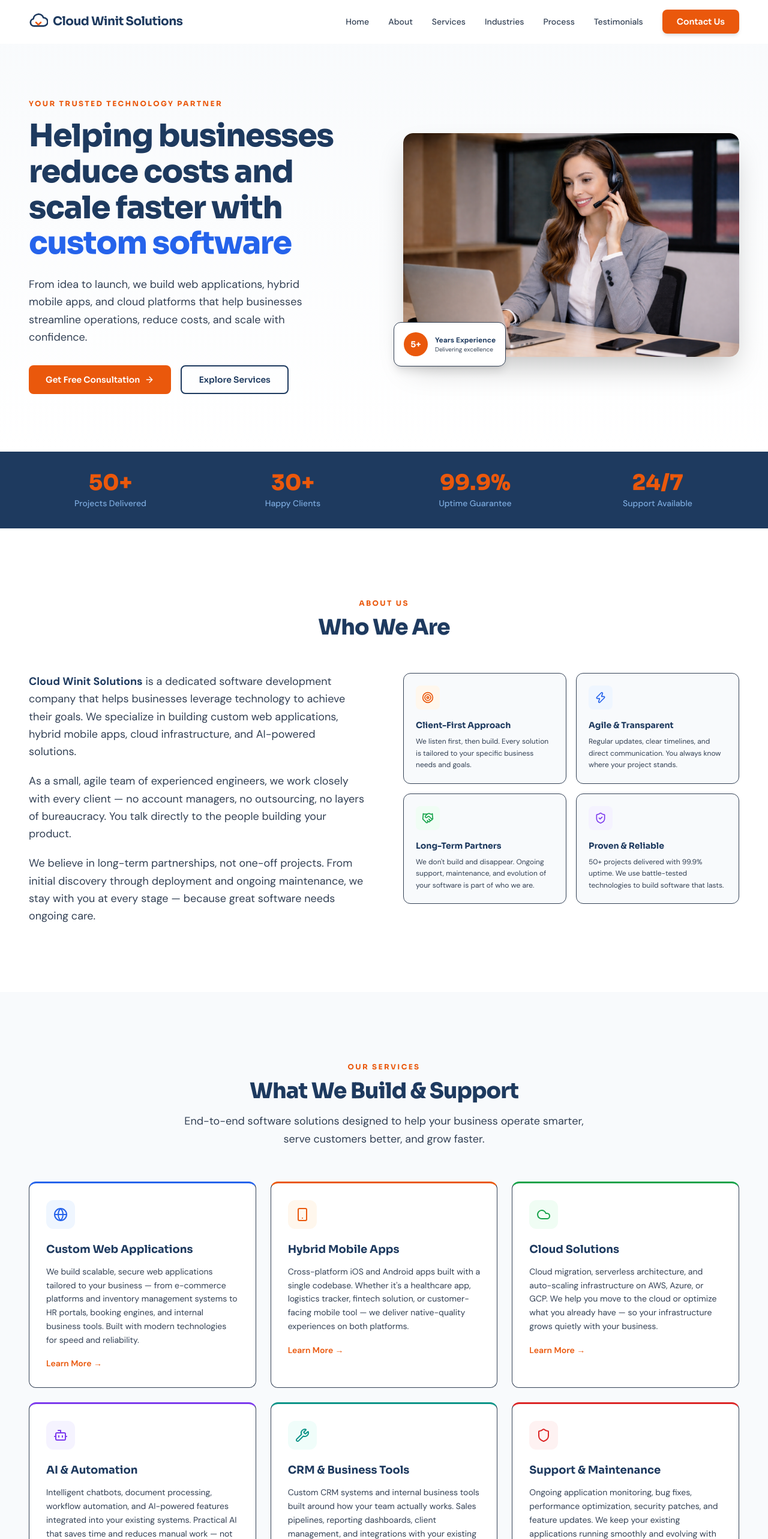
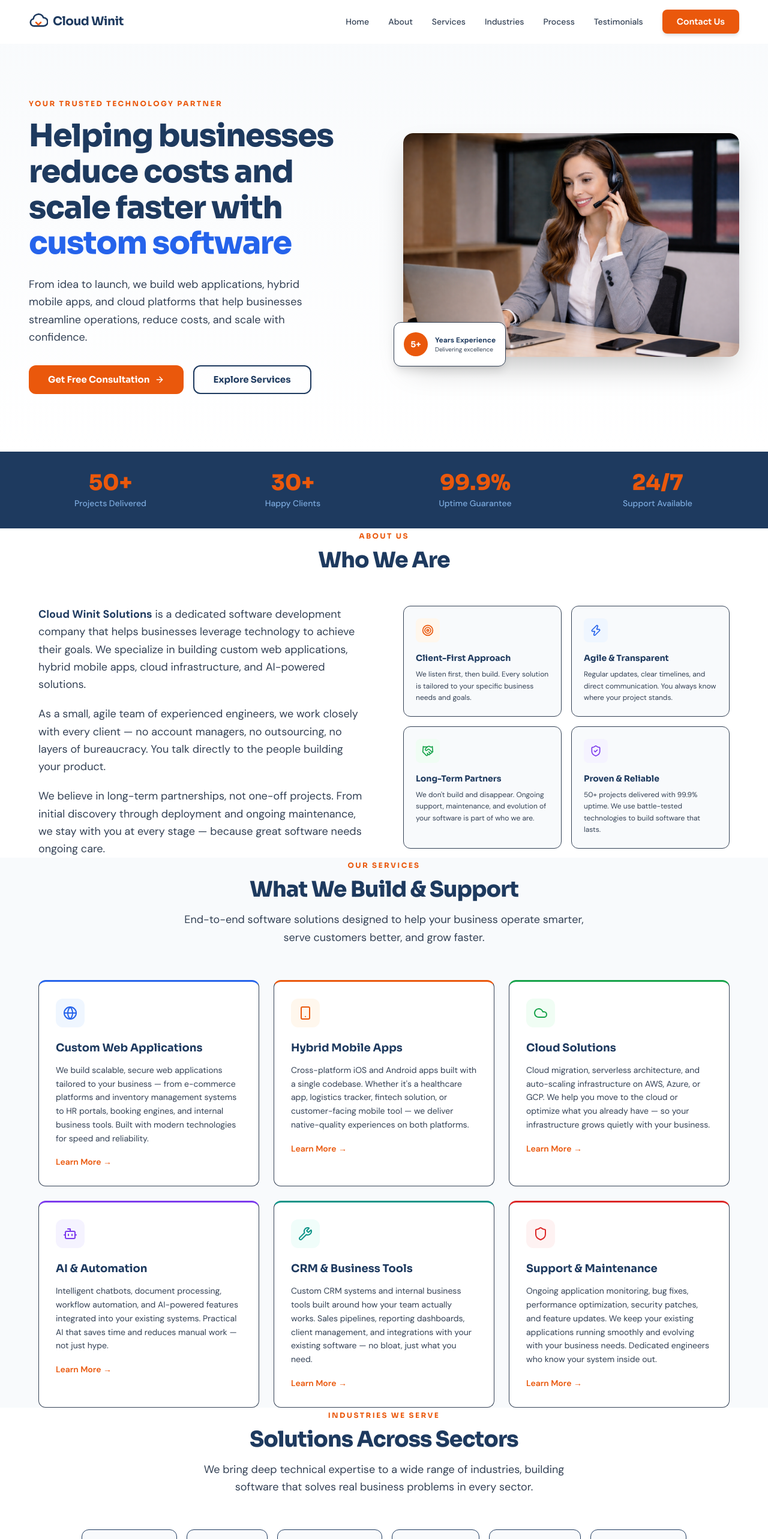
Before and after one commit to kasyap1234/showcase, a Next.js app: page / in a window 1280 px wide. Shown: the top 2566 px of the page at 60% size. Built offline with nearby package versions, Linux system fonts and the light colour scheme.

Commit message:
feat: redesign mobile navigation drawer and standardize responsive layout spacing across all sections

```diff
--- a/src/app/globals.css
+++ b/src/app/globals.css
@@ -24,6 +24,10 @@
   --color-gray-900: #0f172a;
   --color-white: #ffffff;
 
+  /* Spacing */
+  --section-py: clamp(4rem, 10vw, 7rem);
+  --container-px: clamp(1.5rem, 5vw, 4rem);
+
   /* Animations */
   --animate-fade-up: fade-up 0.7s cubic-bezier(0.16, 1, 0.3, 1) forwards;
 
@@ -37,6 +41,30 @@
       transform: translateY(0);
     }
   }
+
+  @keyframes mesh-pulse {
+    0% { transform: translate(0, 0) scale(1); }
+    33% { transform: translate(2%, 2%) scale(1.1); }
+    66% { transform: translate(-2%, 1%) scale(0.9); }
+    100% { transform: translate(0, 0) scale(1); }
+  }
+}
+
+@utility mesh-bg {
+  position: absolute;
+  top: -50%;
+  left: -50%;
+  width: 200%;
+  height: 200%;
+  background-image:
+    radial-gradient(circle at 70% 30%, var(--color-blue-light) 0%, transparent 40%),
+    radial-gradient(circle at 30% 70%, var(--color-orange-light) 0%, transparent 40%),
+    radial-gradient(circle at 50% 50%, var(--color-navy-light) 0%, transparent 60%);
+  filter: blur(80px);
+  opacity: 0.15;
+  z-index: 0;
+  pointer-events: none;
+  animation: mesh-pulse 20s ease-in-out infinite alternate;
 }
 
 /* Base */
--- a/src/components/layout/Footer.tsx
+++ b/src/components/layout/Footer.tsx
@@ -3,7 +3,7 @@ import { Mail, Phone, MapPin, Link2, Globe, MessageCircle } from "lucide-react";
 export function Footer() {
   return (
     <footer style={{ backgroundColor: "var(--color-navy-dark)" }}>
-      <div className="max-w-7xl mx-auto px-6 sm:px-8 lg:px-12 pt-16 pb-8">
+      <div className="max-w-7xl mx-auto px-[var(--container-px)] pt-16 pb-8">
         <div className="grid grid-cols-1 md:grid-cols-2 lg:grid-cols-4 gap-12 mb-12">
           {/* Company Info */}
           <div className="lg:col-span-1">
--- a/src/components/layout/Navbar.tsx
+++ b/src/components/layout/Navbar.tsx
@@ -1,8 +1,8 @@
 "use client";
 
 import { useState, useEffect } from "react";
-import { motion } from "framer-motion";
-import { Menu, X } from "lucide-react";
+import { motion, AnimatePresence } from "framer-motion";
+import { Menu, X, ArrowRight, Github, Linkedin, Twitter } from "lucide-react";
 
 const navLinks = [
   { name: "Home", href: "/" },
@@ -40,16 +40,19 @@ export function Navbar() {
     >
       <div className="max-w-7xl mx-auto px-6 sm:px-8 lg:px-12 py-4">
         <div className="flex items-center justify-between">
-          <a href="/" className="flex items-center gap-2">
-            <svg width="32" height="32" viewBox="0 0 24 24" fill="none" xmlns="http://www.w3.org/2000/svg">
+          <a href="/" className="flex items-center gap-2 group">
+            <div className="relative">
+              <svg width="32" height="32" viewBox="0 0 24 24" fill="none" xmlns="http://www.w3.org/2000/svg" className="transition-transform duration-500 group-hover:rotate-[15deg]">
                 <path d="M18.5 17.5H6.5a4.5 4.5 0 0 1-.8-8.9 6.5 6.5 0 0 1 12.6-1.5 4.5 4.5 0 0 1 .2 10.4Z" stroke="var(--color-navy)" strokeWidth="2" strokeLinecap="round" strokeLinejoin="round"/>
                 <path d="M9 13L12 16L15 13" stroke="var(--color-orange)" strokeWidth="2" strokeLinecap="round" strokeLinejoin="round"/>
               </svg>
+            </div>
             <span
-              className="text-xl font-bold tracking-tight"
+              className="text-lg sm:text-xl font-bold tracking-tight"
               style={{ fontFamily: "var(--font-heading)", color: "var(--color-navy)" }}
             >
-              Cloud Winit Solutions
+              <span className="hidden xs:inline">Cloud Winit Solutions</span>
+              <span className="xs:hidden">Cloud Winit</span>
             </span>
           </a>
 
@@ -82,34 +85,73 @@ export function Navbar() {
           </button>
         </div>
 
+        <AnimatePresence>
           {mobileMenuOpen && (
+            <>
+              {/* Backdrop */}
               <motion.div
-            initial={{ opacity: 0, y: -10 }}
-            animate={{ opacity: 1, y: 0 }}
-            className="lg:hidden absolute top-full left-4 right-4 mt-2 p-4 sm:p-6 rounded-xl flex flex-col gap-2 bg-white border shadow-2xl"
-            style={{ borderColor: "var(--color-gray-200)" }}
+                initial={{ opacity: 0 }}
+                animate={{ opacity: 1 }}
+                exit={{ opacity: 0 }}
+                onClick={() => setMobileMenuOpen(false)}
+                className="fixed inset-0 bg-black/20 backdrop-blur-sm z-[-1] lg:hidden"
+              />
+
+              {/* Menu Content */}
+              <motion.div
+                initial={{ x: "100%" }}
+                animate={{ x: 0 }}
+                exit={{ x: "100%" }}
+                transition={{ type: "spring", damping: 25, stiffness: 200 }}
+                className="lg:hidden fixed top-0 right-0 bottom-0 w-[280px] sm:w-[320px] bg-white shadow-2xl z-[60] flex flex-col p-8 pt-24"
               >
-            {navLinks.map((link) => (
-              <a
+                <div className="flex flex-col gap-1">
+                  {navLinks.map((link, idx) => (
+                    <motion.a
                       key={link.name}
                       href={link.href}
-                className="py-3.5 px-4 rounded-lg text-[15px] font-medium transition-colors hover:bg-[var(--color-gray-50)] active:bg-[var(--color-gray-100)]"
-                style={{ color: "var(--color-gray-700)" }}
+                      initial={{ opacity: 0, x: 20 }}
+                      animate={{ opacity: 1, x: 0 }}
+                      transition={{ delay: 0.1 + idx * 0.05 }}
+                      className="group py-4 border-b border-gray-50 flex items-center justify-between text-lg font-semibold"
+                      style={{ color: "var(--color-navy)", fontFamily: "var(--font-heading)" }}
                       onClick={() => setMobileMenuOpen(false)}
                     >
                       {link.name}
-              </a>
+                      <ArrowRight size={18} className="opacity-0 -translate-x-2 transition-all group-hover:opacity-100 group-hover:translate-x-0 text-[var(--color-orange)]" />
+                    </motion.a>
                   ))}
+                </div>
+
+                <div className="mt-auto pt-8">
                   <a
                     href="/#contact"
-              className="mt-2 inline-flex h-12 items-center justify-center rounded-lg px-6 text-[15px] font-semibold text-white shadow-md active:opacity-90"
+                    className="w-full h-14 flex items-center justify-center rounded-xl text-white font-bold shadow-lg shadow-orange-500/20 active:scale-[0.98] transition-transform"
                     style={{ backgroundColor: "var(--color-orange)", fontFamily: "var(--font-heading)" }}
                     onClick={() => setMobileMenuOpen(false)}
                   >
                     Contact Us
                   </a>
+
+                  <div className="flex items-center justify-center gap-6 mt-8">
+                    {[Linkedin, Twitter, Github].map((Icon, i) => (
+                      <motion.a
+                        key={i}
+                        href="#"
+                        initial={{ opacity: 0, y: 10 }}
+                        animate={{ opacity: 1, y: 0 }}
+                        transition={{ delay: 0.5 + i * 0.1 }}
+                        className="w-10 h-10 rounded-full flex items-center justify-center bg-gray-50 text-[var(--color-navy)] transition-colors hover:bg-[var(--color-orange)] hover:text-white"
+                      >
+                        <Icon size={20} />
+                      </motion.a>
+                    ))}
+                  </div>
+                </div>
               </motion.div>
+            </>
           )}
+        </AnimatePresence>
       </div>
     </motion.header>
   );
--- a/src/components/sections/About.tsx
+++ b/src/components/sections/About.tsx
@@ -36,8 +36,8 @@ const differentiators = [
 
 export function About() {
   return (
-    <section className="py-16 md:py-28 relative" id="about" style={{ backgroundColor: "var(--color-white)" }}>
-      <div className="max-w-7xl mx-auto px-6 sm:px-8 lg:px-12">
+    <section className="relative overflow-hidden" id="about" style={{ backgroundColor: "var(--color-white)", paddingBlock: "var(--section-py)" }}>
+      <div className="max-w-7xl mx-auto px-[var(--container-px)]">
         {/* Section Header */}
         <div className="text-center mb-14">
           <motion.span
@@ -56,7 +56,11 @@ export function About() {
             viewport={{ once: true, margin: "-100px" }}
             transition={{ duration: 0.6, delay: 0.1 }}
             className="text-3xl md:text-4xl font-extrabold tracking-tight mb-4"
-            style={{ fontFamily: "var(--font-heading)", color: "var(--color-navy)" }}
+            style={{
+              fontFamily: "var(--font-heading)",
+              color: "var(--color-navy)",
+              fontSize: "clamp(1.875rem, 6vw, 2.25rem)"
+            }}
           >
             Who We Are
           </motion.h2>
--- a/src/components/sections/Hero.tsx
+++ b/src/components/sections/Hero.tsx
@@ -38,8 +38,11 @@ const stats = [
 export function Hero() {
   return (
     <section id="home" className="relative overflow-hidden">
+      {/* Mesh Background for Mobile */}
+      <div className="lg:hidden mesh-bg" />
+
       {/* Hero Content */}
-      <div className="relative z-10 pt-32 pb-16 md:pt-40 md:pb-24" style={{ background: "linear-gradient(180deg, var(--color-gray-50) 0%, var(--color-white) 100%)" }}>
+      <div className="relative z-10 pt-28 pb-16 md:pt-40 md:pb-24" style={{ background: "linear-gradient(180deg, var(--color-gray-50) 0%, var(--color-white) 100%)" }}>
         <div className="max-w-7xl mx-auto px-6 sm:px-8 lg:px-12">
           <div className="grid grid-cols-1 lg:grid-cols-2 gap-12 lg:gap-16 items-center min-h-[480px]">
             {/* Left Content */}
@@ -59,7 +62,11 @@ export function Hero() {
                 animate={{ opacity: 1, y: 0 }}
                 transition={{ duration: 0.7, delay: 0.1, ease: [0.16, 1, 0.3, 1] }}
                 className="text-4xl sm:text-5xl lg:text-[3.25rem] font-extrabold leading-[1.15] tracking-tight mb-6"
-                style={{ fontFamily: "var(--font-heading)", color: "var(--color-navy)" }}
+                style={{
+                  fontFamily: "var(--font-heading)",
+                  color: "var(--color-navy)",
+                  fontSize: "clamp(2.25rem, 8vw, 3.25rem)"
+                }}
               >
                 Helping businesses reduce costs and scale faster with{" "}
                 <span style={{ color: "var(--color-blue)" }}>custom software</span>
@@ -85,7 +92,7 @@ export function Hero() {
               >
                 <a
                   href="#contact"
-                  className="group inline-flex w-full sm:w-auto h-14 sm:h-12 items-center justify-center rounded-lg px-7 text-sm font-semibold text-white transition-all hover:shadow-lg"
+                  className="group inline-flex w-full sm:w-auto h-14 sm:h-12 items-center justify-center rounded-xl px-8 text-[15px] font-bold text-white transition-all hover:shadow-xl hover:scale-[1.02] active:scale-[0.98]"
                   style={{ backgroundColor: "var(--color-orange)", fontFamily: "var(--font-heading)" }}
                 >
                   Get Free Consultation
@@ -93,7 +100,7 @@ export function Hero() {
                 </a>
                 <a
                   href="/services"
-                  className="inline-flex w-full sm:w-auto h-14 sm:h-12 items-center justify-center rounded-lg px-7 text-sm font-semibold border-2 transition-all text-[var(--color-navy)] border-[var(--color-navy)] hover:bg-[var(--color-navy)] hover:text-white"
+                  className="inline-flex w-full sm:w-auto h-14 sm:h-12 items-center justify-center rounded-xl px-8 text-[15px] font-bold border-2 transition-all text-[var(--color-navy)] border-[var(--color-navy)] hover:bg-[var(--color-navy)] hover:text-white active:scale-[0.98]"
                   style={{ fontFamily: "var(--font-heading)" }}
                 >
                   Explore Services
--- a/src/components/sections/Industries.tsx
+++ b/src/components/sections/Industries.tsx
@@ -17,8 +17,8 @@ const industries = [
 
 export function Industries() {
   return (
-    <section id="industries" className="py-20 md:py-28 relative" style={{ backgroundColor: "var(--color-white)" }}>
-      <div className="max-w-7xl mx-auto px-6 sm:px-8 lg:px-12">
+    <section id="industries" className="relative" style={{ backgroundColor: "var(--color-white)", paddingBlock: "var(--section-py)" }}>
+      <div className="max-w-7xl mx-auto px-[var(--container-px)]">
         {/* Section Header */}
         <div className="text-center mb-14">
           <motion.span
@@ -37,7 +37,11 @@ export function Industries() {
             viewport={{ once: true, margin: "-100px" }}
             transition={{ duration: 0.6, delay: 0.1 }}
             className="text-3xl md:text-4xl font-extrabold tracking-tight mb-4"
-            style={{ fontFamily: "var(--font-heading)", color: "var(--color-navy)" }}
+            style={{
+              fontFamily: "var(--font-heading)",
+              color: "var(--color-navy)",
+              fontSize: "clamp(1.875rem, 6vw, 2.25rem)"
+            }}
           >
             Solutions Across Sectors
           </motion.h2>
--- a/src/components/sections/Services.tsx
+++ b/src/components/sections/Services.tsx
@@ -59,10 +59,10 @@ export function Services() {
   return (
     <section
       id="services"
-      className="py-16 md:py-28 relative"
-      style={{ backgroundColor: "var(--color-gray-50)" }}
+      className="relative"
+      style={{ backgroundColor: "var(--color-gray-50)", paddingBlock: "var(--section-py)" }}
     >
-      <div className="max-w-7xl mx-auto px-6 sm:px-8 lg:px-12">
+      <div className="max-w-7xl mx-auto px-[var(--container-px)]">
         {/* Section Header */}
         <div className="text-center mb-14">
           <motion.span
@@ -81,7 +81,11 @@ export function Services() {
             viewport={{ once: true, margin: "-100px" }}
             transition={{ duration: 0.6, delay: 0.1 }}
             className="text-3xl md:text-4xl font-extrabold tracking-tight mb-4"
-            style={{ fontFamily: "var(--font-heading)", color: "var(--color-navy)" }}
+            style={{
+              fontFamily: "var(--font-heading)",
+              color: "var(--color-navy)",
+              fontSize: "clamp(1.875rem, 6vw, 2.25rem)"
+            }}
           >
             What We Build & Support
           </motion.h2>
```
Also changed, not shown: src/app/page.tsx (+10 -4 lines), src/components/sections/HowWeWork.tsx (+7 -3 lines), src/components/sections/Testimonials.tsx (+7 -3 lines). Lines whose indentation alone changed are shown as unchanged.
